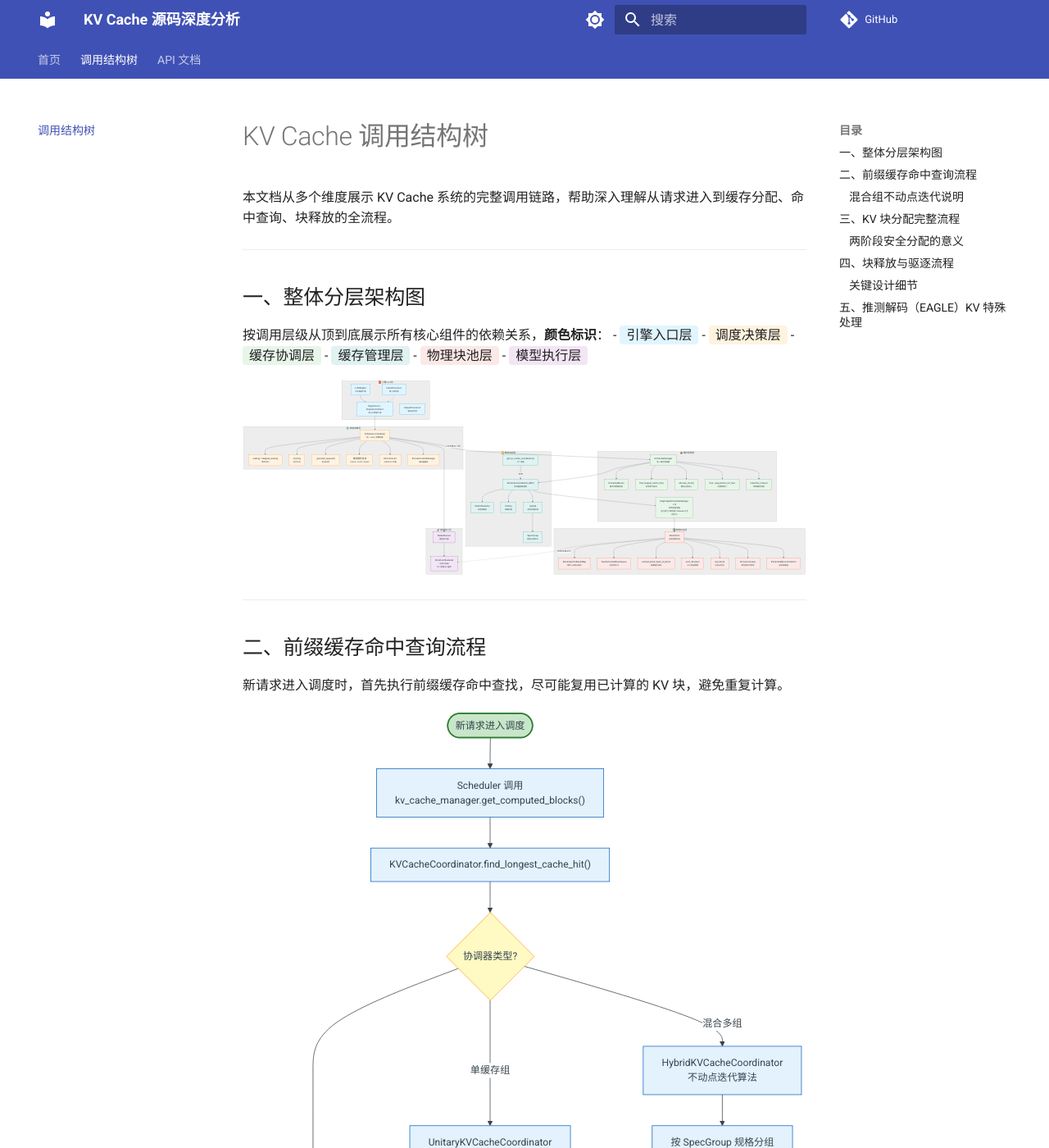
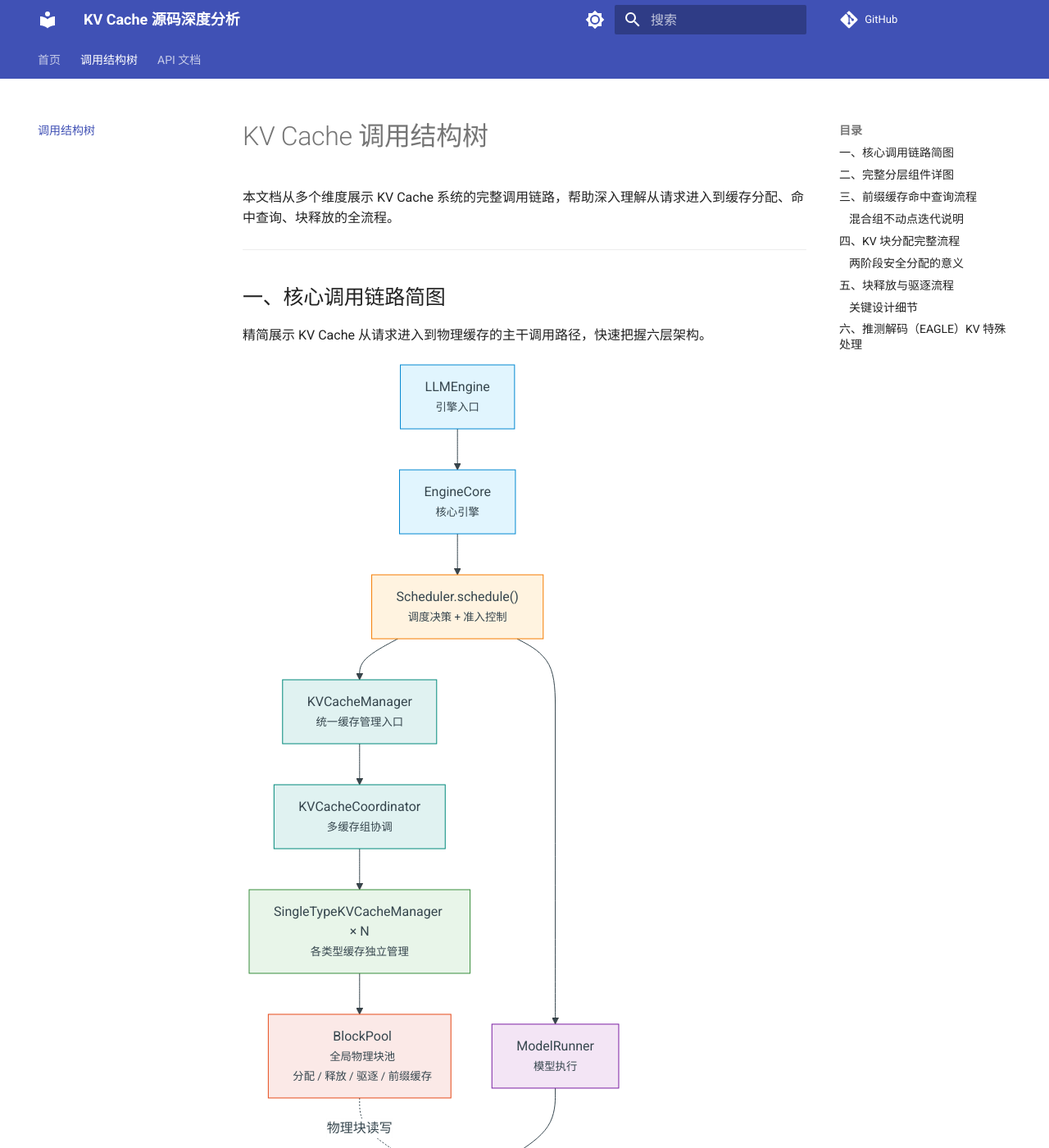
Before and after one commit to Rigel-Chen/vllm-walkthrough, an MkDocs documentation site: the page built from docs/architecture.md, in a window 1280 px wide and 1400 px high. Shown: the whole window at 82% size. Built offline with MkDocs 1.6.1 and Material for MkDocs 9.7.7, drawn with Linux system fonts in a browser that asks for light colours; comment, search, counter and statistics services are not loaded; some of the changed text lies outside the part shown.

Commit message:
结构树再度优化

````diff
--- a/docs/architecture.md
+++ b/docs/architecture.md
@@ -4,140 +4,170 @@
 
 ---
 
-## 一、整体分层架构图
+## 一、核心调用链路简图
 
-按调用层级从顶到底展示所有核心组件的依赖关系，**颜色标识**：
-- <span style="background:#e1f5fe;padding:2px 8px;border-radius:4px;">引擎入口层</span>
-- <span style="background:#fff3e0;padding:2px 8px;border-radius:4px;">调度决策层</span>
-- <span style="background:#e8f5e9;padding:2px 8px;border-radius:4px;">缓存协调层</span>
-- <span style="background:#e0f2f1;padding:2px 8px;border-radius:4px;">缓存管理层</span>
-- <span style="background:#fbe9e7;padding:2px 8px;border-radius:4px;">物理块池层</span>
-- <span style="background:#f3e5f5;padding:2px 8px;border-radius:4px;">模型执行层</span>
+精简展示 KV Cache 从请求进入到物理缓存的主干调用路径，快速把握六层架构。
 
 ```mermaid
 flowchart TD
-    %% ========== 引擎入口层 ==========
-    subgraph Engine["🧱 引擎入口层"]
-        direction TB
-        LLMEngine["LLMEngine<br><small>对外兼容封装</small>"]
-        EngineCore["EngineCore / EngineCoreClient<br><small>核心引擎客户端</small>"]
-        InputProc["InputProcessor<br><small>输入预处理</small>"]
-        OutputProc["OutputProcessor<br><small>输出后处理</small>"]
-    end
+    A["LLMEngine<br><small>引擎入口</small>"] --> B["EngineCore<br><small>核心引擎</small>"]
+    B --> C["Scheduler.schedule()<br><small>调度决策 + 准入控制</small>"]
 
-    %% ========== 调度决策层 ==========
-    subgraph SchedulerLayer["⚙️ 调度决策层"]
-        direction TB
-        Scheduler["Scheduler.schedule()<br><small>统一 token 预算调度</small>"]
-        WaitQueue["waiting / skipped_waiting<br><small>等待队列</small>"]
-        RunQueue["running<br><small>运行队列</small>"]
-        Preempt["_preempt_request()<br><small>抢占机制</small>"]
-        SpecDecode["推测解码支持<br><small>EAGLE / Draft / DFlash</small>"]
-        KVConnector["KVConnector<br><small>分布式 KV 传输</small>"]
-        EncCacheMgr["EncoderCacheManager<br><small>编码器缓存</small>"]
-    end
+    C --> D["KVCacheManager<br><small>统一缓存管理入口</small>"]
+    D --> E["KVCacheCoordinator<br><small>多缓存组协调</small>"]
+    E --> F["SingleTypeKVCacheManager × N<br><small>各类型缓存独立管理</small>"]
+    F --> G["BlockPool<br><small>全局物理块池<br>分配 / 释放 / 驱逐 / 前缀缓存</small>"]
 
-    %% ========== 缓存协调层 ==========
-    subgraph CoordLayer["🔀 缓存协调层"]
-        direction TB
-        CoordBase["KVCacheCoordinator (ABC)<br><small>协调器抽象基类</small>"]
-        CoordNoCache["NoPrefixCache<br><small>无前缀缓存</small>"]
-        CoordUnitary["Unitary<br><small>单缓存组</small>"]
-        CoordHybrid["Hybrid<br><small>混合多缓存组</small>"]
-        Factory["get_kv_cache_coordinator()<br><small>工厂函数</small>"]
-        SpecGroup["SpecGroup<br><small>规格分组单元</small>"]
-    end
+    C --> H["ModelRunner<br><small>模型执行</small>"]
+    G -.->|"物理块读写"| I["Attention Backend<br><small>写入 KV 缓存</small>"]
+    H --> I
 
-    %% ========== 缓存管理层 ==========
-    subgraph CacheLayer["📦 缓存管理层"]
-        direction TB
-        KVCacheMgr["KVCacheManager<br><small>统一缓存管理器</small>"]
-        KVCacheBlocks["KVCacheBlocks<br><small>缓存块数据结构</small>"]
-        SingleMgr["SingleTypeKVCacheManager × N<br><small>单类型管理器<br>(全注意力/滑动窗口/Mamba/交叉注意力)</small>"]
-        PrefixHit["find_longest_cache_hit()<br><small>前缀命中查找</small>"]
-        AllocSlots["allocate_slots()<br><small>槽位分配核心</small>"]
-        FreeBlocks["free / pop_blocks_for_free<br><small>块释放接口</small>"]
-        Retention["retention_interval<br><small>稀疏缓存保留</small>"]
-    end
+    classDef l1 fill:#e1f5fe,stroke:#0288d1,color:#01579b
+    classDef l2 fill:#fff3e0,stroke:#f57c00,color:#e65100
+    classDef l3 fill:#e0f2f1,stroke:#00897b,color:#004d40
+    classDef l4 fill:#e8f5e9,stroke:#388e3c,color:#1b5e20
+    classDef l5 fill:#fbe9e7,stroke:#e64a19,color:#bf360c
+    classDef l6 fill:#f3e5f5,stroke:#7b1fa2,color:#4a148c
 
-    %% ========== 物理块池层 ==========
-    subgraph PoolLayer["💾 物理块池层"]
-        direction TB
-        BlockPool["BlockPool<br><small>全局物理块池</small>"]
-        HashMap["BlockHashToBlockMap<br><small>哈希→块双向索引</small>"]
-        FreeQueue["FreeKVCacheBlockQueue<br><small>空闲块队列</small>"]
-        CachedBlocks["cached_block_hash_to_block<br><small>前缀缓存块表</small>"]
-        Evict["evict_blocks()<br><small>LRU 驱逐策略</small>"]
-        NullBlock["null_block<br><small>空块占位符</small>"]
-        Events["KV Event Queue<br><small>事件驱动可观测</small>"]
-        Metrics["KVCacheMetricsCollector<br><small>指标收集器</small>"]
-    end
-
-    %% ========== 模型执行层 ==========
-    subgraph ModelLayer["🚀 模型执行层"]
-        direction TB
-        ModelRunner["ModelRunner<br><small>模型执行器</small>"]
-        Attention["Attention Backend<br><small>注意力后端<br>写入物理 KV 缓存</small>"]
-    end
-
-    %% ===== 调用关系 =====
-    LLMEngine --> EngineCore
-    InputProc -.-> EngineCore
-    EngineCore --> Scheduler
-    Scheduler --> WaitQueue
-    Scheduler --> RunQueue
-    Scheduler --> Preempt
-    Scheduler --> SpecDecode
-    Scheduler --> KVConnector
-    Scheduler --> EncCacheMgr
-
-    Scheduler -->|"调用缓存分配"| KVCacheMgr
-    KVCacheMgr --> CoordBase
-    Factory -->|"创建"| CoordBase
-    CoordBase --> CoordNoCache
-    CoordBase --> CoordUnitary
-    CoordBase --> CoordHybrid
-    CoordHybrid --> SpecGroup
-
-    CoordBase --> SingleMgr
-    KVCacheMgr --> KVCacheBlocks
-    KVCacheMgr --> PrefixHit
-    KVCacheMgr --> AllocSlots
-    KVCacheMgr --> FreeBlocks
-    KVCacheMgr --> Retention
-
-    SingleMgr --> BlockPool
-    BlockPool --> HashMap
-    BlockPool --> FreeQueue
-    BlockPool --> CachedBlocks
-    BlockPool --> Evict
-    BlockPool --> NullBlock
-    BlockPool --> Events
-    BlockPool --> Metrics
-
-    Scheduler --> ModelRunner
-    ModelRunner --> Attention
-    BlockPool -.->|"物理块被读写"| Attention
-
-    %% 样式
-    classDef engine fill:#e1f5fe,stroke:#0288d1,color:#01579b
-    classDef sched fill:#fff3e0,stroke:#f57c00,color:#e65100
-    classDef coord fill:#e0f2f1,stroke:#00897b,color:#004d40
-    classDef cache fill:#e8f5e9,stroke:#388e3c,color:#1b5e20
-    classDef pool fill:#fbe9e7,stroke:#e64a19,color:#bf360c
-    classDef model fill:#f3e5f5,stroke:#7b1fa2,color:#4a148c
-
-    class LLMEngine,EngineCore,InputProc,OutputProc engine
-    class Scheduler,WaitQueue,RunQueue,Preempt,SpecDecode,KVConnector,EncCacheMgr sched
-    class CoordBase,CoordNoCache,CoordUnitary,CoordHybrid,Factory,SpecGroup coord
-    class KVCacheMgr,KVCacheBlocks,SingleMgr,PrefixHit,AllocSlots,FreeBlocks,Retention cache
-    class BlockPool,HashMap,FreeQueue,CachedBlocks,Evict,NullBlock,Events,Metrics pool
-    class ModelRunner,Attention model
+    class A,B l1
+    class C l2
+    class D,E l3
+    class F l4
+    class G l5
+    class H,I l6
 ```
 
 ---
 
-## 二、前缀缓存命中查询流程
+## 二、完整分层组件详图
+
+横向布局展示所有核心组件与依赖关系，**图较宽可横向滚动查看**。
+
+??? note "点击展开完整组件详图"
+    ```mermaid
+    flowchart LR
+        %% ========== 引擎入口层 ==========
+        subgraph Engine["🧱 引擎入口层"]
+            direction TB
+            LLMEngine["LLMEngine<br><small>对外兼容封装</small>"]
+            EngineCore["EngineCoreClient<br><small>核心引擎客户端</small>"]
+            InputProc["InputProcessor<br><small>输入预处理</small>"]
+            OutputProc["OutputProcessor<br><small>输出后处理</small>"]
+        end
+
+        %% ========== 调度决策层 ==========
+        subgraph SchedulerLayer["⚙️ 调度决策层"]
+            direction TB
+            Scheduler["Scheduler.schedule()<br><small>统一 token 预算调度</small>"]
+            WaitQueue["waiting / skipped_waiting<br><small>等待队列</small>"]
+            RunQueue["running<br><small>运行队列</small>"]
+            Preempt["_preempt_request()<br><small>抢占机制</small>"]
+            SpecDecode["推测解码支持<br><small>EAGLE / Draft / DFlash</small>"]
+            KVConnector["KVConnector<br><small>分布式 KV 传输</small>"]
+            EncCacheMgr["EncoderCacheManager<br><small>编码器缓存</small>"]
+        end
+
+        %% ========== 缓存协调层 ==========
+        subgraph CoordLayer["🔀 缓存协调层"]
+            direction TB
+            CoordBase["KVCacheCoordinator (ABC)<br><small>协调器抽象基类</small>"]
+            CoordNoCache["NoPrefixCache<br><small>无前缀缓存</small>"]
+            CoordUnitary["Unitary<br><small>单缓存组</small>"]
+            CoordHybrid["Hybrid<br><small>混合多缓存组</small>"]
+            Factory["get_kv_cache_coordinator()<br><small>工厂函数</small>"]
+            SpecGroup["SpecGroup<br><small>规格分组单元</small>"]
+        end
+
+        %% ========== 缓存管理层 ==========
+        subgraph CacheLayer["📦 缓存管理层"]
+            direction TB
+            KVCacheMgr["KVCacheManager<br><small>统一缓存管理器</small>"]
+            KVCacheBlocks["KVCacheBlocks<br><small>缓存块数据结构</small>"]
+            SingleMgr["SingleTypeKVCacheManager × N<br><small>全注意力 / 滑动窗口<br>Mamba / 交叉注意力</small>"]
+            PrefixHit["find_longest_cache_hit()<br><small>前缀命中查找</small>"]
+            AllocSlots["allocate_slots()<br><small>槽位分配核心</small>"]
+            FreeBlocks["free / pop_blocks_for_free<br><small>块释放接口</small>"]
+            Retention["retention_interval<br><small>稀疏缓存保留</small>"]
+        end
+
+        %% ========== 物理块池层 ==========
+        subgraph PoolLayer["💾 物理块池层"]
+            direction TB
+            BlockPool["BlockPool<br><small>全局物理块池</small>"]
+            HashMap["BlockHashToBlockMap<br><small>哈希→块双向索引</small>"]
+            FreeQueue["FreeKVCacheBlockQueue<br><small>空闲块队列</small>"]
+            CachedBlocks["cached_block_hash_to_block<br><small>前缀缓存块表</small>"]
+            Evict["evict_blocks()<br><small>LRU 驱逐策略</small>"]
+            NullBlock["null_block<br><small>空块占位符</small>"]
+            Events["KV Event Queue<br><small>事件驱动可观测</small>"]
+            Metrics["KVCacheMetricsCollector<br><small>指标收集器</small>"]
+        end
+
+        %% ========== 模型执行层 ==========
+        subgraph ModelLayer["🚀 模型执行层"]
+            direction TB
+            ModelRunner["ModelRunner<br><small>模型执行器</small>"]
+            Attention["Attention Backend<br><small>写入物理 KV 缓存</small>"]
+        end
+
+        %% ===== 调用关系 =====
+        LLMEngine --> EngineCore
+        InputProc -.-> EngineCore
+        EngineCore --> Scheduler
+        Scheduler --> WaitQueue
+        Scheduler --> RunQueue
+        Scheduler --> Preempt
+        Scheduler --> SpecDecode
+        Scheduler --> KVConnector
+        Scheduler --> EncCacheMgr
+
+        Scheduler -->|"调用缓存分配"| KVCacheMgr
+        KVCacheMgr --> CoordBase
+        Factory -->|"创建"| CoordBase
+        CoordBase --> CoordNoCache
+        CoordBase --> CoordUnitary
+        CoordBase --> CoordHybrid
+        CoordHybrid --> SpecGroup
+
+        CoordBase --> SingleMgr
+        KVCacheMgr --> KVCacheBlocks
+        KVCacheMgr --> PrefixHit
+        KVCacheMgr --> AllocSlots
+        KVCacheMgr --> FreeBlocks
+        KVCacheMgr --> Retention
+
+        SingleMgr --> BlockPool
+        BlockPool --> HashMap
+        BlockPool --> FreeQueue
+        BlockPool --> CachedBlocks
+        BlockPool --> Evict
+        BlockPool --> NullBlock
+        BlockPool --> Events
+        BlockPool --> Metrics
+
+        Scheduler --> ModelRunner
+        ModelRunner --> Attention
+        BlockPool -.->|"物理块被读写"| Attention
+
+        %% 样式
+        classDef engine fill:#e1f5fe,stroke:#0288d1,color:#01579b
+        classDef sched fill:#fff3e0,stroke:#f57c00,color:#e65100
+        classDef coord fill:#e0f2f1,stroke:#00897b,color:#004d40
+        classDef cache fill:#e8f5e9,stroke:#388e3c,color:#1b5e20
+        classDef pool fill:#fbe9e7,stroke:#e64a19,color:#bf360c
+        classDef model fill:#f3e5f5,stroke:#7b1fa2,color:#4a148c
+
+        class LLMEngine,EngineCore,InputProc,OutputProc engine
+        class Scheduler,WaitQueue,RunQueue,Preempt,SpecDecode,KVConnector,EncCacheMgr sched
+        class CoordBase,CoordNoCache,CoordUnitary,CoordHybrid,Factory,SpecGroup coord
+        class KVCacheMgr,KVCacheBlocks,SingleMgr,PrefixHit,AllocSlots,FreeBlocks,Retention cache
+        class BlockPool,HashMap,FreeQueue,CachedBlocks,Evict,NullBlock,Events,Metrics pool
+        class ModelRunner,Attention model
+    ```
+
+---
+
+## 三、前缀缓存命中查询流程
 
 新请求进入调度时，首先执行前缀缓存命中查找，尽可能复用已计算的 KV 块，避免重复计算。
 
@@ -302,7 +332,7 @@
 
 ---
 
-## 五、推测解码（EAGLE）KV 特殊处理
+## 六、推测解码（EAGLE）KV 特殊处理
 
 EAGLE 推测解码在 KV 缓存层有特殊适配，贯穿命中查找、块分配、缓存写入全链路。
 
--- a/docs/stylesheets/extra.css
+++ b/docs/stylesheets/extra.css
@@ -71,6 +71,35 @@
 .mermaid svg g.cluster text {
   font-weight: 600;
   fill: #546e7a;
+}
+
+/* ========== Mermaid 大图横向滚动 ========== */
+/* 防止宽图被压缩，超出宽度时出现横向滚动条 */
+.mermaid {
+  overflow-x: auto;
+  overflow-y: hidden;
+  max-width: 100%;
+  padding-bottom: 4px;
+}
+
+.mermaid svg {
+  max-width: none !important;
+  min-width: 100%;
+}
+
+/* 横向滚动条美化 */
+.mermaid::-webkit-scrollbar {
+  height: 8px;
+}
+.mermaid::-webkit-scrollbar-track {
+  background: transparent;
+}
+.mermaid::-webkit-scrollbar-thumb {
+  background: #90a4ae;
+  border-radius: 4px;
+}
+.mermaid::-webkit-scrollbar-thumb:hover {
+  background: #607d8b;
 }
 
 /* ========== 节点内联描述（第二行文字） ========== */
````
Also changed, not shown: other parts of docs/architecture.md (+2 -2 lines).
